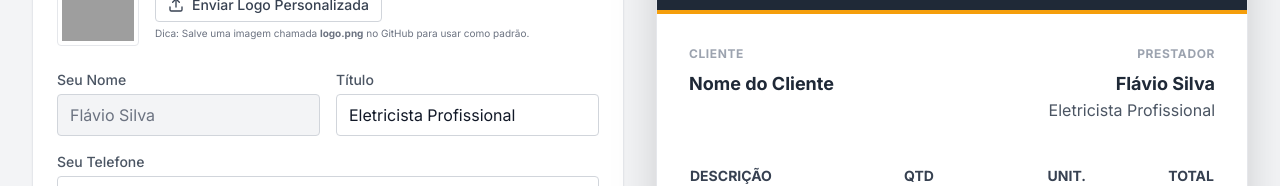
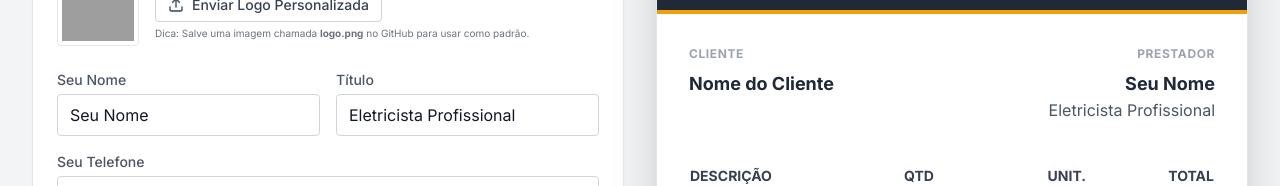
Before and after one commit to YoriDPA/Or-amento-Flavio, a React (Vite) app: page / in a window 1280 px wide. Shown: the part 393-579 px from the top of the page. Built offline with nearby package versions, Linux system fonts and the light colour scheme; grey boxes are pictures that could not be loaded.

Commit message:
Add files via upload

```diff
--- a/index.tsx
+++ b/index.tsx
@@ -249,7 +249,7 @@ const App: React.FC = () => {
 
     // Configuração inicial com valores padrão
     return {
-      name: 'Flávio Silva', // Nome fixo
+      name: parsed.name || 'Seu Nome',
       title: parsed.title || 'Eletricista Profissional',
       phone: parsed.phone || '',
       // Se tiver uma logo salva (base64) usa ela, senão tenta usar o arquivo fixo logo.png
@@ -567,8 +567,8 @@ const App: React.FC = () => {
                   <input
                     type="text"
                     value={professional.name}
-                    readOnly
-                    className="w-full px-3 py-2 border border-gray-300 rounded bg-gray-100 text-gray-500 cursor-not-allowed"
+                    onChange={(e) => setProfessional({...professional, name: e.target.value})}
+                    className="w-full px-3 py-2 border border-gray-300 rounded focus:ring-electric-500 focus:border-electric-500"
                     placeholder="Seu Nome"
                   />
                 </div>
--- a/sw.js
+++ b/sw.js
@@ -1,4 +1,4 @@
-const CACHE_NAME = 'eletroapp-v2'; // Versão 2
+const CACHE_NAME = 'eletroapp-v3'; // Versão 3
 const ASSETS_TO_CACHE = [
   './',
   './index.html',
```
